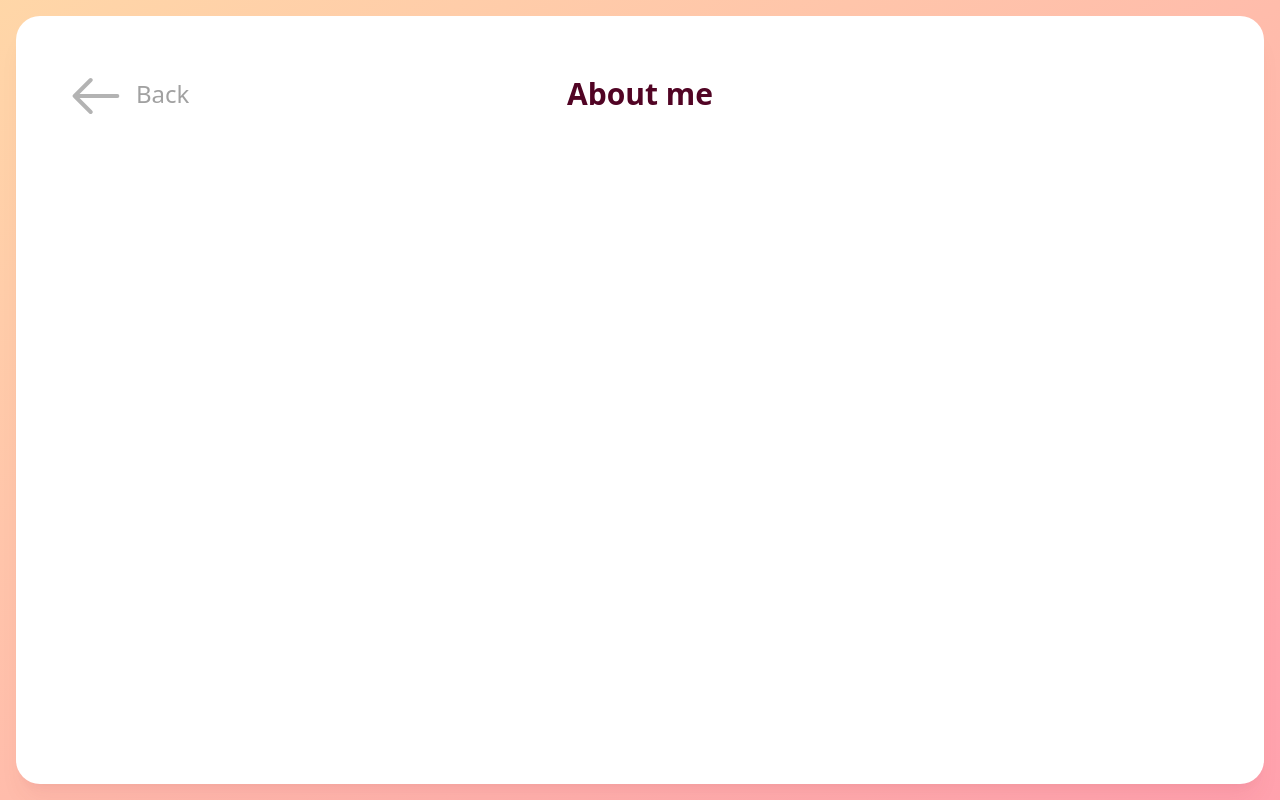
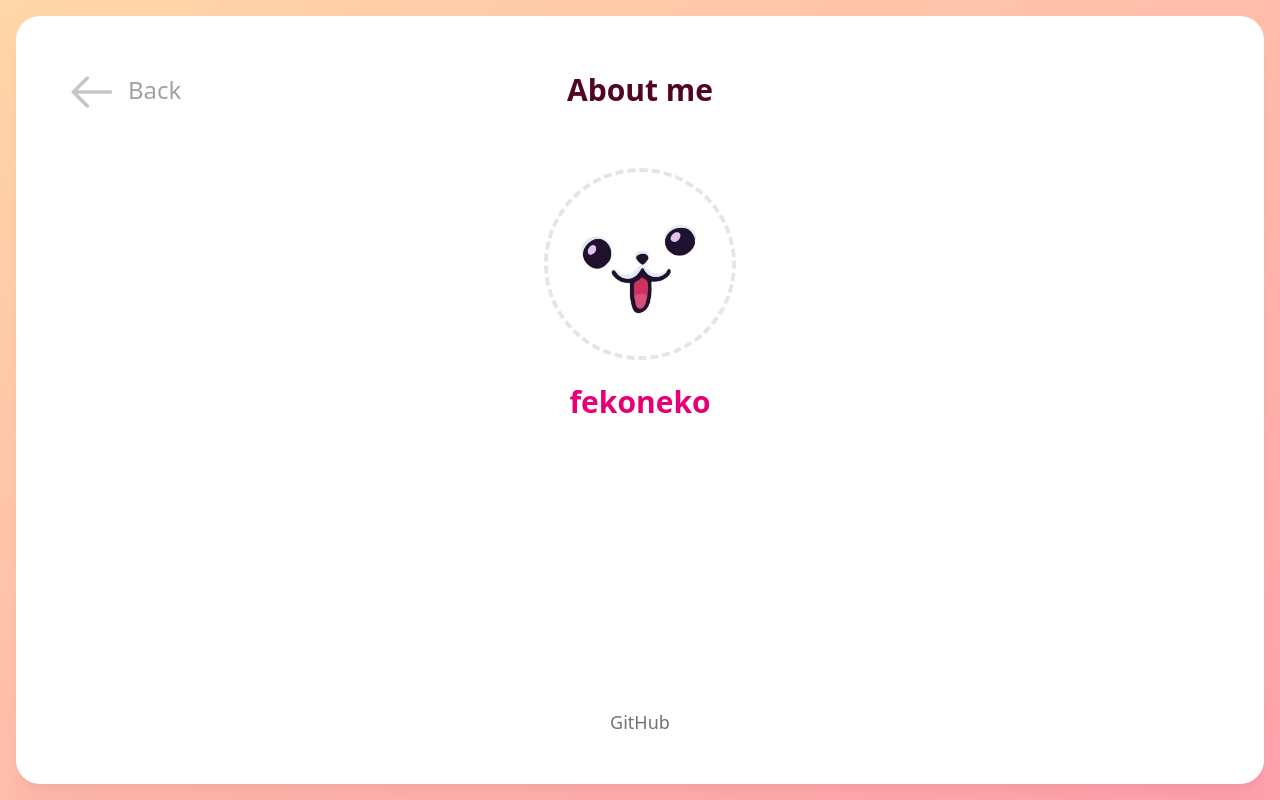
Before and after one commit to fekoneko/fekoneko-vps, a SvelteKit app in the folder landing/: page /about in a window 1280 px wide. Built offline with nearby package versions, Linux system fonts and the light colour scheme.

Commit message:
landing: about section content

```diff
--- a/landing/src/lib/components/ArrowLink.svelte
+++ b/landing/src/lib/components/ArrowLink.svelte
@@ -20,5 +20,5 @@
       {label}
     </p>
   {/if}
-  <ArrowRightIcon class="xs:size-16 duration-400 size-12 opacity-80 transition-transform" />
+  <ArrowRightIcon class="xs:size-14 duration-400 size-12 opacity-60 transition-transform" />
 </a>
--- a/landing/src/routes/+layout.svelte
+++ b/landing/src/routes/+layout.svelte
@@ -24,7 +24,7 @@
       out:fly={{ x: direction === 'left' ? '100%' : '-100%', duration: 1000, opacity: 1 }}
     >
       <div
-        class="scroll-hidden flex size-full flex-col items-center justify-center gap-6 overflow-x-hidden overflow-y-scroll rounded-3xl bg-white p-8 shadow-xl shadow-rose-900/5 transition-all duration-300 sm:gap-12 md:p-12"
+        class="scroll-hidden flex size-full flex-col items-center justify-center gap-8 overflow-x-hidden overflow-y-scroll rounded-3xl bg-white p-8 shadow-xl shadow-rose-900/5 transition-all duration-300 sm:gap-12 md:p-12"
       >
         {@render children()}
       </div>
--- a/landing/src/routes/about/+page.svelte
+++ b/landing/src/routes/about/+page.svelte
@@ -11,4 +11,17 @@
   <ArrowLink href="/" label="Back" direction="left" />
 </div>
 
-<figure class="grow"></figure>
+<figure class="flex grow flex-col items-center gap-6">
+  <img
+    src="/fekoneko-avatar.jpg"
+    alt="fekoneko avatar"
+    class="xs:size-48 size-40 rounded-full border-4 border-dashed border-neutral-200"
+  />
+  <figcaption class="xs:text-3xl text-center text-2xl font-bold text-pink-600">fekoneko</figcaption>
+</figure>
+
+<a
+  href="https://github.com/fekoneko"
+  class="-mx-20 -my-4 px-20 py-4 text-lg text-neutral-500 underline-offset-4 hover:text-neutral-700 hover:underline focus:text-neutral-700 focus:underline focus:outline-none"
+  >GitHub</a
+>
```
Also changed, not shown: landing/static/fekoneko-avatar.jpg (added).
